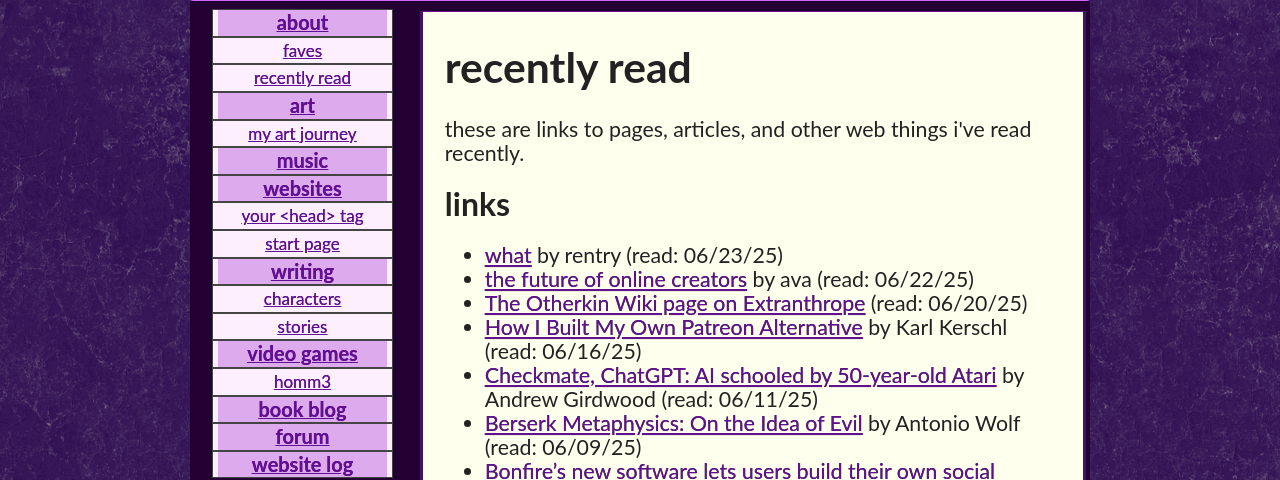
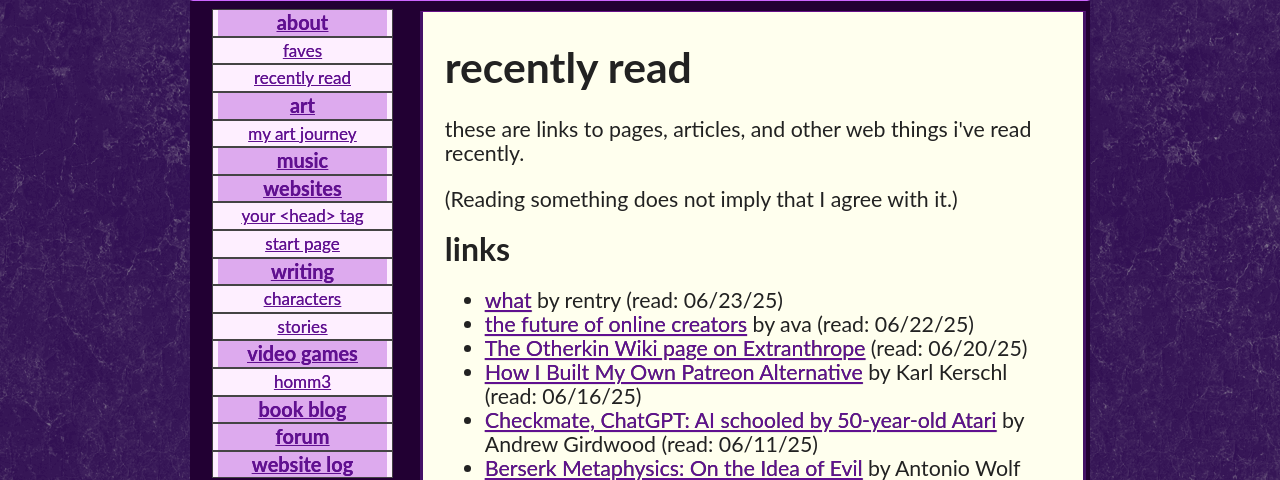
Before and after one commit to cassiterite19/cass-iter-ite.com, a PHP site: page /about/recentlyread.php in a window 1280 px wide. Shown: the part 98-578 px from the top of the page. Run offline with PHP 8.4, Linux system fonts and the light colour scheme.

Commit message:
0623: added disclaimer to recentlyread

```diff
--- a/about/recentlyread.php
+++ b/about/recentlyread.php
@@ -4,6 +4,7 @@
             <header>
                 <h1><?php if($title){echo $title;}?></h1>
                 <p>these are links to pages, articles, and other web things i've read recently.</p>
+                <p>(Reading something does not imply that I agree with it.)</p>
             </header>
             <section>
                 <article>
```
